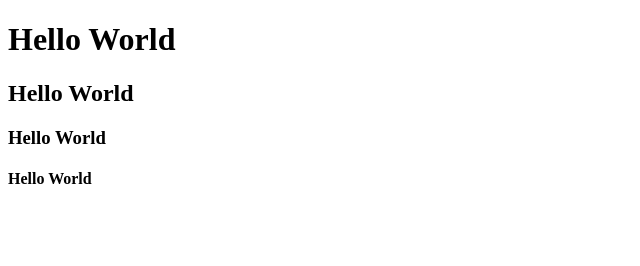
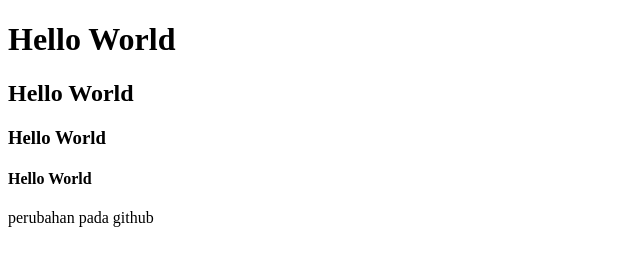
Before and after one commit to iam-jessicawong/uts-lab-pi, a plain HTML site: page index.html in a window 1280 px wide. Shown: the whole page, without its empty margins (0-640 px from the left). Drawn offline with Linux system fonts and the light colour scheme.

Commit message:
update index.html

```diff
--- a/index.html
+++ b/index.html
@@ -11,5 +11,7 @@
   <h2>Hello World</h2>
   <h3>Hello World</h3>
   <h4>Hello World</h4>
+
+  <p> perubahan pada github </p>
 </body>
 </html>
```
